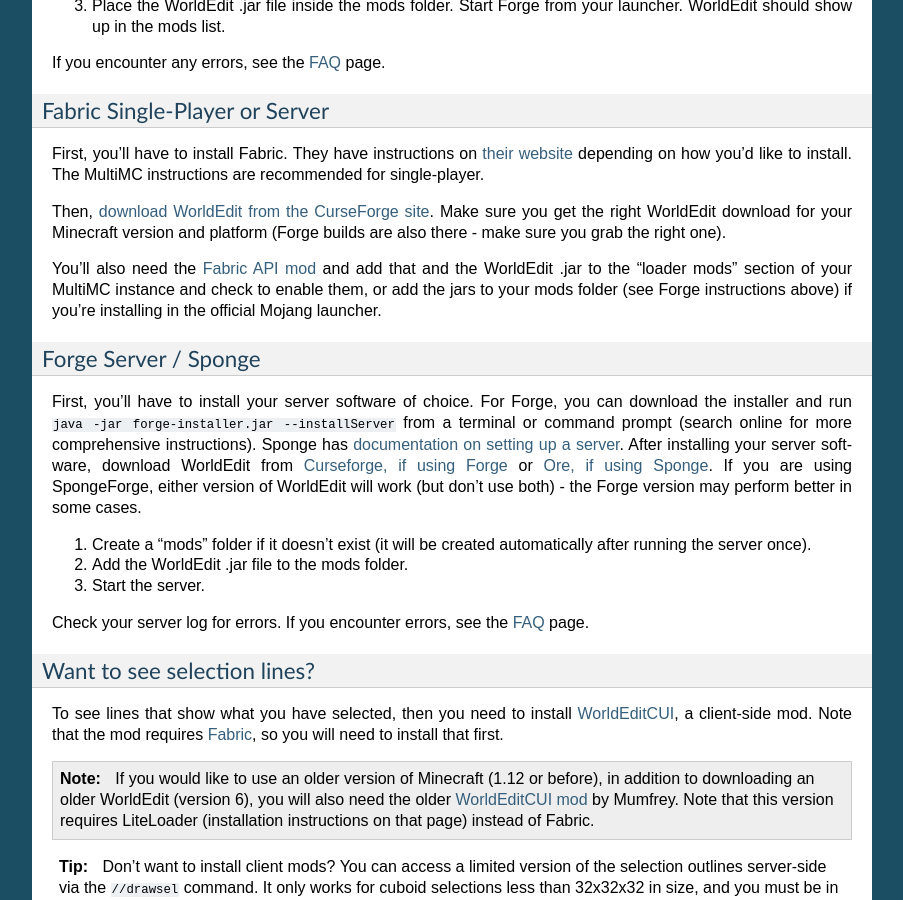
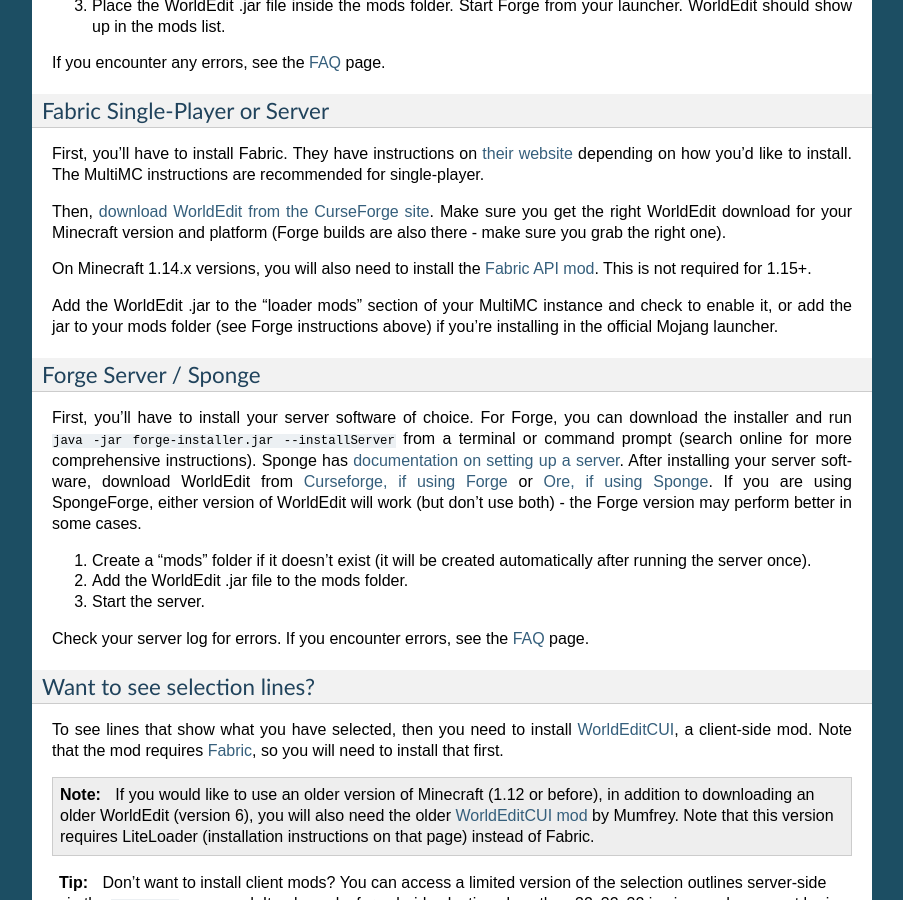
Before and after one commit to EngineHub/WorldEditDocs, a Sphinx documentation site: the page built from source/install.rst, in a window 1280 px wide and 900 px high, scrolled down 1232 px. Shown: the whole window, without its empty margins (198-1101 px from the left). Built offline with Sphinx 7.4.7, drawn with Linux system fonts in a browser that asks for light colours.

Commit message:
Note that Fabric API is no longer required in 1.15+

```diff
--- a/source/install.rst
+++ b/source/install.rst
@@ -51,7 +51,9 @@
 
 Then, `download WorldEdit from the CurseForge site <https://www.curseforge.com/minecraft/mc-mods/worldedit>`_. Make sure you get the right WorldEdit download for your Minecraft version and platform (Forge builds are also there - make sure you grab the right one).
 
-You'll also need the `Fabric API mod <https://www.curseforge.com/minecraft/mc-mods/fabric-api>`_ and add that and the WorldEdit .jar to the "loader mods" section of your MultiMC instance and check to enable them, or add the jars to your mods folder (see Forge instructions above) if you're installing in the official Mojang launcher.
+On Minecraft 1.14.x versions, you will also need to install the `Fabric API mod <https://www.curseforge.com/minecraft/mc-mods/fabric-api>`_. This is not required for 1.15+.
+
+Add the WorldEdit .jar to the "loader mods" section of your MultiMC instance and check to enable it, or add the jar to your mods folder (see Forge instructions above) if you're installing in the official Mojang launcher.
 
 Forge Server / Sponge
 ~~~~~~~~~~~~~~~~~~~~~
```
